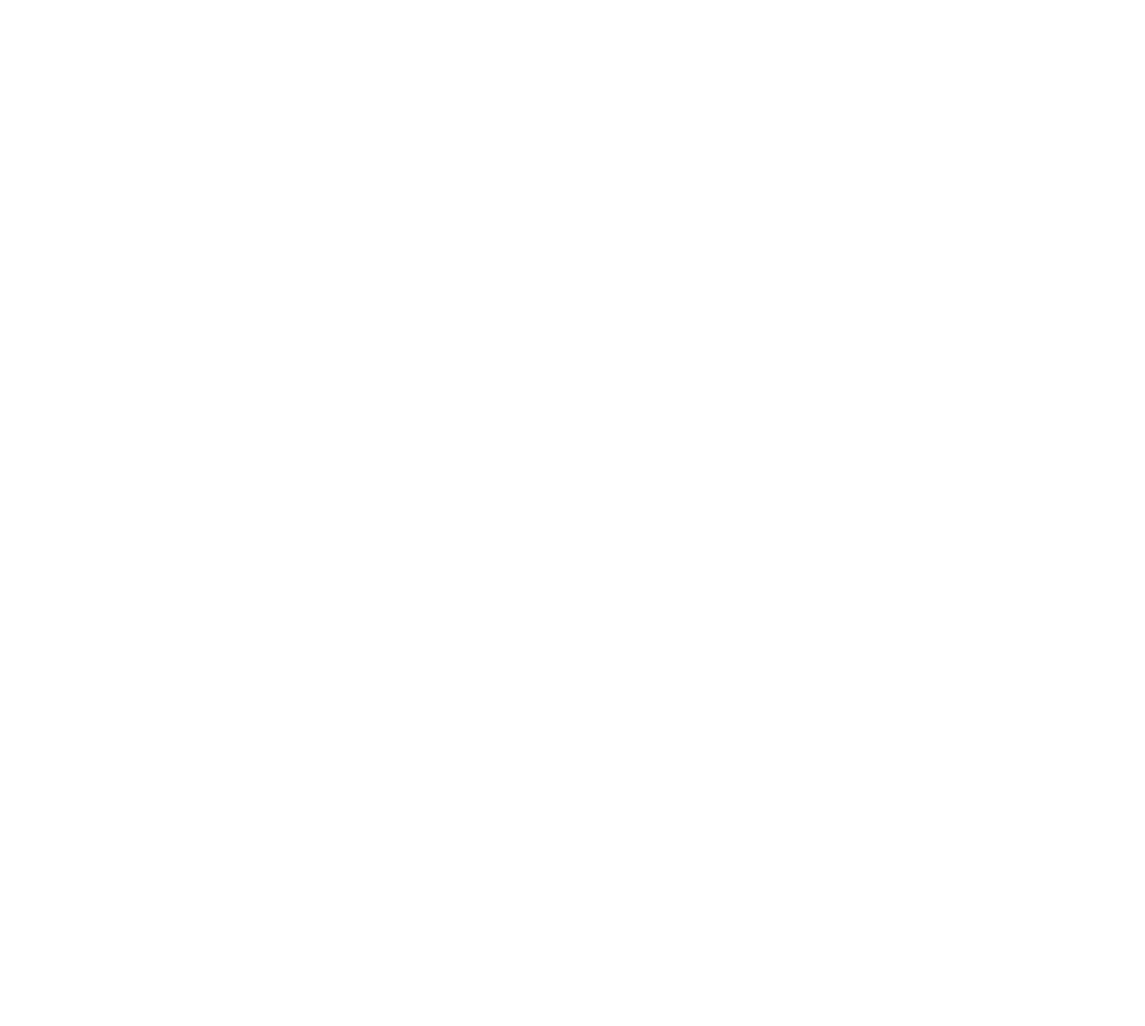
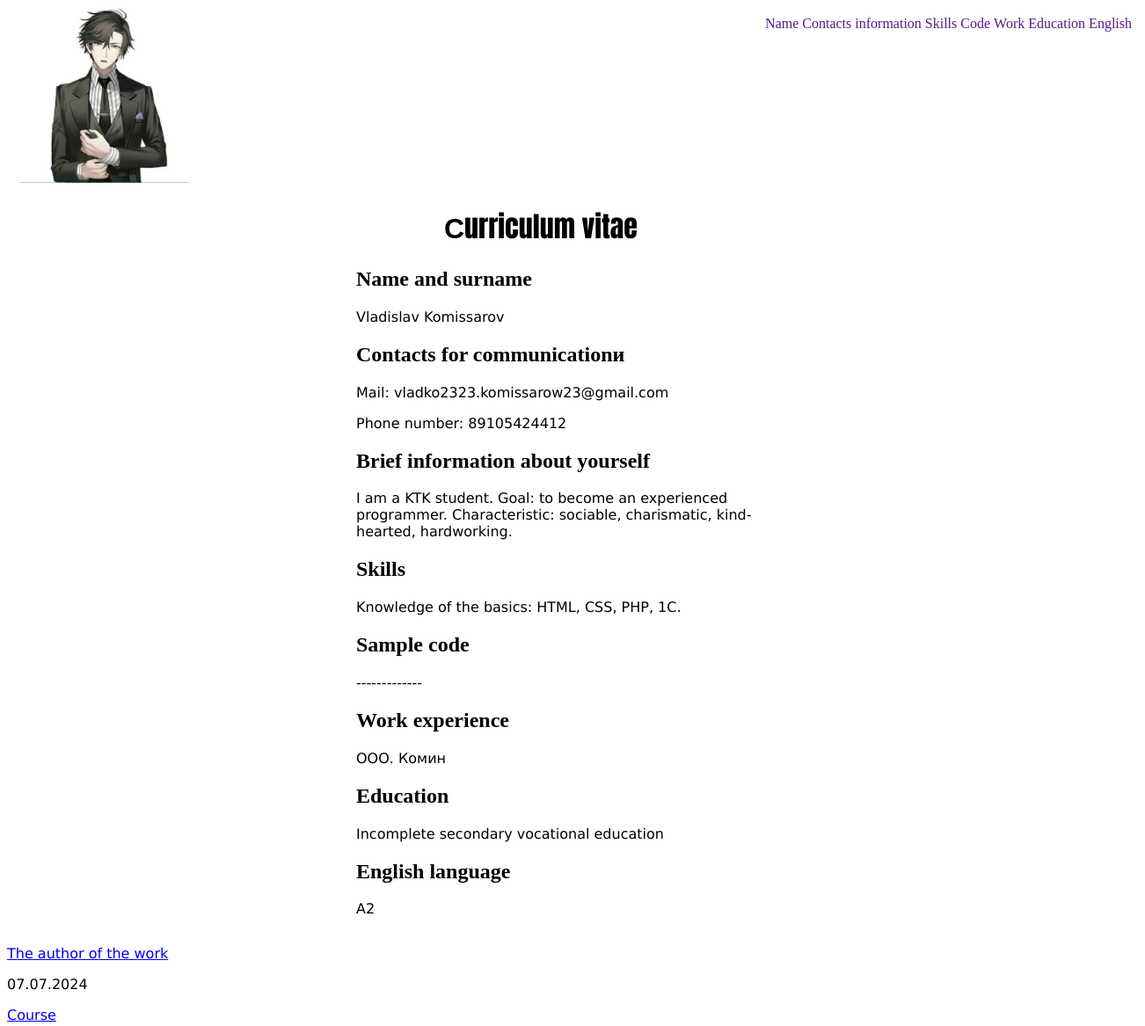
Before and after one commit to Walkom23/rsschool-cv, a plain HTML site: page index.html in a window 1280 px wide. Shown: the top 1167 px of the page at 88% size, 1302 px wide, since content can reach past the window. Before the commit the page ends 800 px from the top, so only its background shows below. Drawn offline with Linux system fonts and the light colour scheme.

Commit message:
feat: add HTML & CSS

```diff
--- a/index.html
+++ b/index.html
@@ -3,9 +3,79 @@
 <head>
     <meta charset="UTF-8">
     <meta name="viewport" content="width=device-width, initial-scale=1.0">
+    <link rel="stylesheet" href="/style.css">
     <title>Сurriculum vitae</title>
 </head>
-<body>
 
+<header>
+    <div class="container">
+        <a href="/" class="logo"><img src="Foto.jpg" height="200"></a>
+        <nav>
+          <ul>
+            <li><a href="">Name</a></li>
+            <li><a href="">Contacts</a></li>
+            <li><a href="">information</a></li>
+            <li><a href="">Skills</a></li>
+            <li><a href="">Code</a></li>
+            <li><a href="">Work</a></li>
+            <li><a href="">Education</a></li>
+            <li><a href="">English</a></li>
+          </ul>
+        </nav>
+      </div>
+    </header>
+<div class="main">
+    <div class="container">
+        <div class="col-1-3">
+            <h1>Сurriculum vitae</h1>
+        </div>
+        <div class="col-2-3">
+            <h2>Name and surname</h2>
+            <p>Vladislav Komissarov</p>
+    </div>
+        <div class="col-1-2">
+            <h2>Contacts for communicationи</h2>
+        <p>Mail: vladko2323.komissarow23@gmail.com</p>
+        <p>Phone number: 89105424412</p>
+        </div>
+        <div class="col-2-2">
+            <h2>Brief information about yourself</h2>
+            <p>I am a KTK student. Goal: to become an experienced programmer. Characteristic: sociable, charismatic, kind-hearted, hardworking.</p>
+    </div>
+        <div class="col-1-4">
+            <h2>Skills</h2>
+        <p>Knowledge of the basics: HTML, CSS, PHP, 1C.</p>
+        </div>
+        <div class="col-1-1">
+            <h2>Sample code</h2>
+        <p>-------------</p>
+        </div>
+        <div class="col-1-5">
+            <h2>Work experience</h2>
+        <p>ООО. Комин</p>
+        </div>
+        <div class="col-1-7">
+            <h2>Education</h2>
+            <p>Incomplete secondary vocational education</p>
+        </div>
+        <div class="col-1-6">
+            <h2>English language</h2>
+            <p>A2</p>
+        </div>
+
+</div>
+</div>
+<footer><div class="container">
+
+</div></footer>
+    <div class="col-5-5">
+            <p><a href="https://github.com/Walkom23">The author of the work</a></p>
+            <p>07.07.2024</p>
+            <p> <a href="https://rs.school/courses/javascript-ru">Сourse</a></p>
+        </div>
+        <div class="col-5-6">
+            <p><img src="https://raw.githubusercontent.com/rolling-scopes-school/tasks/34c6c5cbc96ec26fcfdb022d1a6f3b2641f0110c/tasks/cv/rs-school-logo.svg height="100"></p>
+
+        </div>
 </body>
 </html>
--- a/style.css
+++ b/style.css
@@ -0,0 +1,89 @@
+.container {
+    width: 100%;
+    max-width: 1820px;
+    padding: 0 15px;
+    margin: 0 auto;
+  }
+  .logo {
+    float: left;
+  }
+  nav {
+    float: right;
+  }
+  nav ul {
+    margin: 0;
+    padding: 0;
+    list-style: none;
+  }
+  nav li {
+    display: inline-block;
+  }
+  .container:after {
+    content: "";
+    display: table;
+    clear: both;
+  }
+  nav a {
+    text-decoration: none;
+    line-height: 38px;
+  }
+
+
+  .col-1-3 {
+    margin: 0 auto;
+    width: 300px;
+  }
+
+  .col-2-3 {
+    margin: 0 auto;
+    width: 500px;
+  }
+
+  .col-1-2 {
+    margin: 0 auto;
+    width: 500px;
+  }
+
+  .col-2-2 {
+    margin: 0 auto;
+    width: 500px;
+  }
+
+  .col-1-4 {
+    margin: 0 auto;
+    width: 500px;
+  }
+
+  .col-1-1 {
+    margin: 0 auto;
+    width: 500px;
+  }
+
+  .col-1-6 {
+    margin: 0 auto;
+    width: 500px;
+  }
+
+  .col-1-5 {
+    margin: 0 auto;
+    width: 500px;
+  }
+
+  .col-1-7 {
+    margin: 0 auto;
+    width: 500px;
+  }
+  .col-5-6 {
+    margin: 0 auto;
+    width: 400px;
+  }
+  p{
+    font-family: Verdana, Geneva, Tahoma, sans-serif;
+  }
+
+  h1{
+    font-family: Impact, Haettenschweiler, 'Arial Narrow Bold', sans-serif;
+  }
+  nav li{
+    font-family: 'Times New Roman', Times, serif;
+  }
```
Also changed, not shown: Foto.jpg (added), 1 other file.
